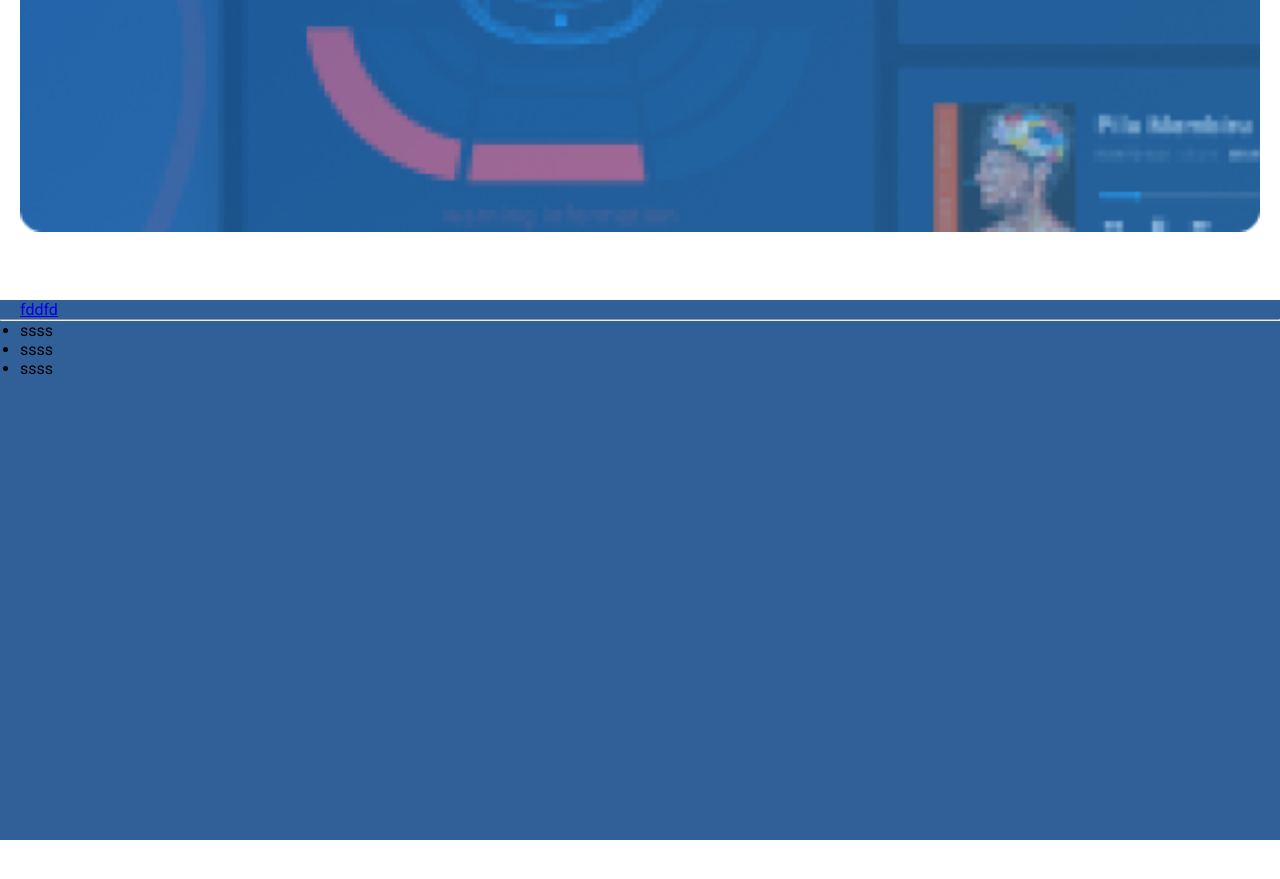
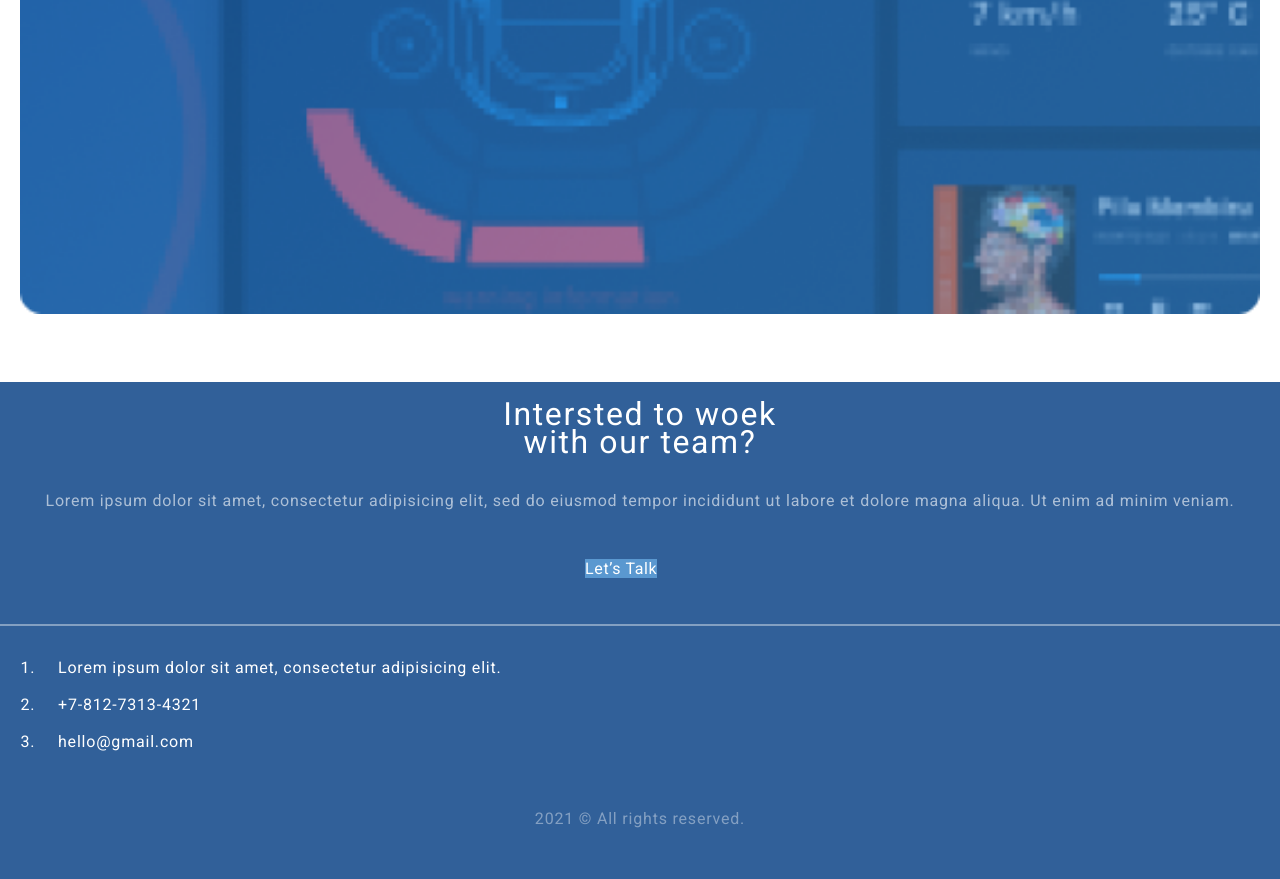
Before and after one commit to donabilardo/all, a plain HTML site: page index.html in a window 1280 px wide. Shown: the part 3007-3886 px from the top of the page. Before the commit the page ends 3847 px from the top, so only its background shows below. Drawn offline with Linux system fonts and the light colour scheme.

Commit message:
Подвал OL>LI

```diff
--- a/index.html
+++ b/index.html
@@ -114,20 +114,24 @@
         <!--global_top-->
         <div class="global_bottom">
             <div class="container">
-                <h5></h5>
-                <p></p>
-                <a href="#">fddfd</a>
+                <div class="footer_box">
+                    <h5>Intersted to woek with our team?</h5>
+                    <p>Lorem ipsum dolor sit amet, consectetur adipisicing elit, sed do eiusmod tempor incididunt ut labore et dolore magna aliqua. Ut enim ad minim veniam.</p>
+                </div>
+                <div class="footer_box_link">
+                    <a href="#">Let’s Talk</a>
+                </div>
             </div>
             <hr>
             <div class="container">
-                <ul class="footer_ul">
-                    <li>ssss</li>
-                    <li>ssss</li>
-                    <li>ssss</li>
-                </ul>
+                <ol class="footer_ol">
+                    <li>Lorem ipsum dolor sit amet, consectetur adipisicing elit.</li>
+                    <li>+7-812-7313-4321</li>
+                    <li>hello@gmail.com</li>
+                </ol>
             </div>
             <div class="conttainer">
-                <h6></h6>
+                <h6>2021&nbsp;&copy&nbsp;All rights reserved.</h6>
             </div>
         </div>
         <!--global_bottom-->
--- a/style.css
+++ b/style.css
@@ -79,6 +79,24 @@ h5 {
     font-weight: 400;
     letter-spacing: 0.05em;
     color: #FFFFFF;
+}
+
+h6 {
+    font-family: 'Roboto';
+    font-weight: 400;
+    font-size: 16px;
+    line-height: 26px;
+    text-align: center;
+    letter-spacing: 0.05em;
+    color: #FFFFFF;
+    opacity: 0.4;
+}
+
+hr {
+    opacity: 0.4;
+    /* white */
+
+    border: 1px solid #FFFFFF;
 }
 
 .container {
@@ -176,7 +194,7 @@ nav {
     flex-direction: column;
 }
 
-.card> img {
+.card>img {
     max-height: 112px;
     padding-top: 41px;
     align-self: center;
@@ -204,11 +222,14 @@ nav {
     padding-top: 45px;
     text-decoration: none;
 }
+
 .project_text_block {
     margin: 0 auto;
-    max-width: 345px;
-text-align: center;
+    max-width: 340px;
+    text-align: center;
+    padding-bottom: 82px;
 }
+
 .project {
     padding-top: 64px;
 }
@@ -234,6 +255,7 @@ text-align: center;
     border-radius: 10px;
     box-sizing: border-box;
 }
+
 .project_box {
     display: flex;
     flex-direction: column;
@@ -241,6 +263,7 @@ text-align: center;
     justify-content: space-between;
     padding-bottom: 64px;
 }
+
 .project_item {
     position: relative;
     box-sizing: border-box;
@@ -248,12 +271,14 @@ text-align: center;
     margin-top: 16px;
 
 }
+
 .project_item_title {
     position: absolute;
     top: 16px;
     left: 16px;
     text-align: left;
 }
+
 .project_item_title_smart {
     position: absolute;
     top: 16px;
@@ -261,5 +286,62 @@ text-align: center;
     text-align: right;
 }
 
-.for_margin {
+.for_margin {}
+
+
+.footer_box>h5 {
+    font-family: 'Roboto';
+    font-style: normal;
+    font-weight: 400;
+    font-size: 32px;
+    line-height: 28px;
+    text-align: center;
+    color: #FFFFFF;
+    padding-top: 18px;
+    max-width: 340px;
+    margin: 0 auto;
 }
+.footer_box>p {
+    font-family: 'Roboto';
+font-style: normal;
+font-weight: 400;
+font-size: 16px;
+line-height: 26px;
+text-align: center;
+letter-spacing: 0.05em;
+color: #FFFFFF;
+opacity: 0.6;
+padding-top: 32px;
+}
+.footer_box_link {
+    box-sizing: border-box;
+    max-width: 110px;
+    margin: 0 auto;
+    padding: 42px 0px 42px 0px;
+}
+.footer_box_link>a {
+    background-color: #5A98D0;
+    text-decoration: none;
+    font-weight: 400;
+    font-size: 16px;
+    line-height: 26px;
+    text-align: center;
+    letter-spacing: 0.04em;
+    color: #FFFFFF;
+
+}
+.footer_ol {
+    font-family: 'Roboto';
+    font-weight: 400;
+    font-size: 16px;
+    line-height: 19px;
+    letter-spacing: 0.05em;
+    color: #FFFFFF;
+    padding-bottom: 37px;
+    padding-top: 32px;
+}
+.footer_ol>li {
+    padding-bottom: 18px;
+    padding-left: 18px;
+    margin-left: 20px;
+}
```
